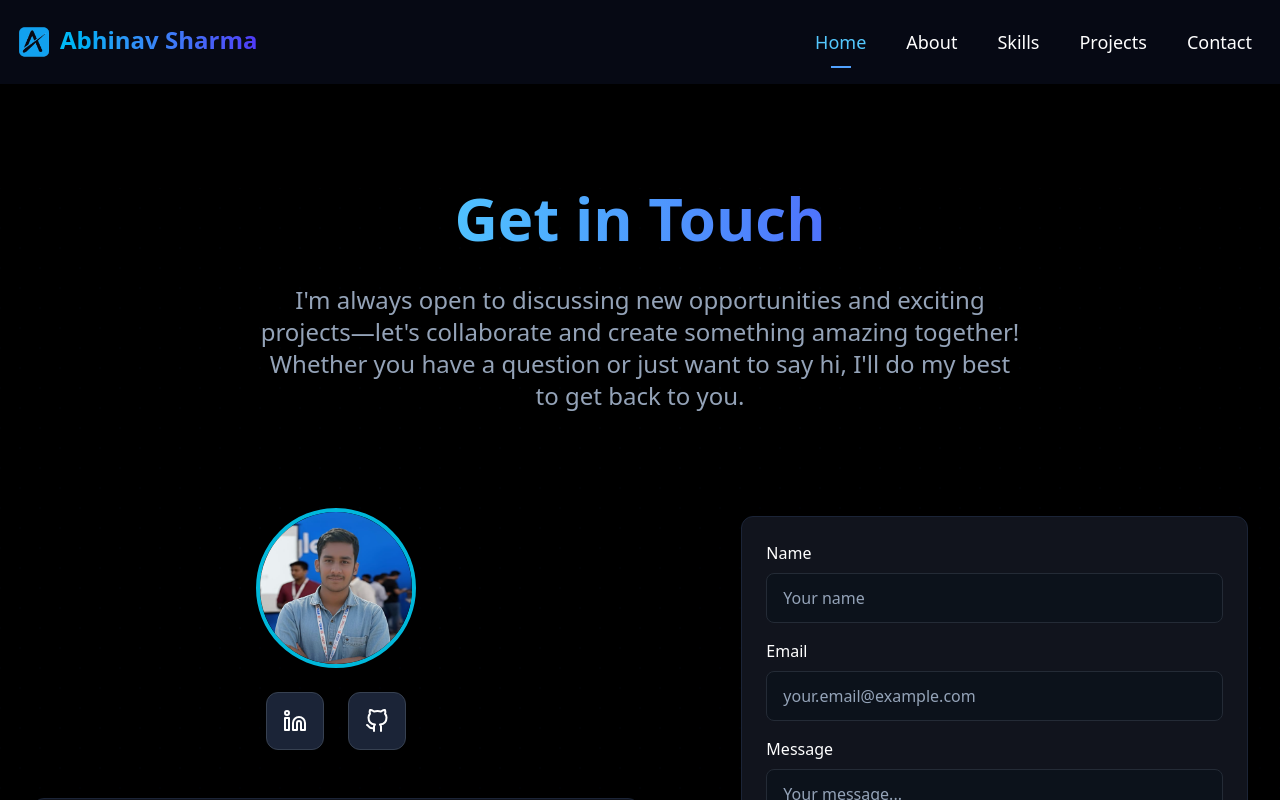
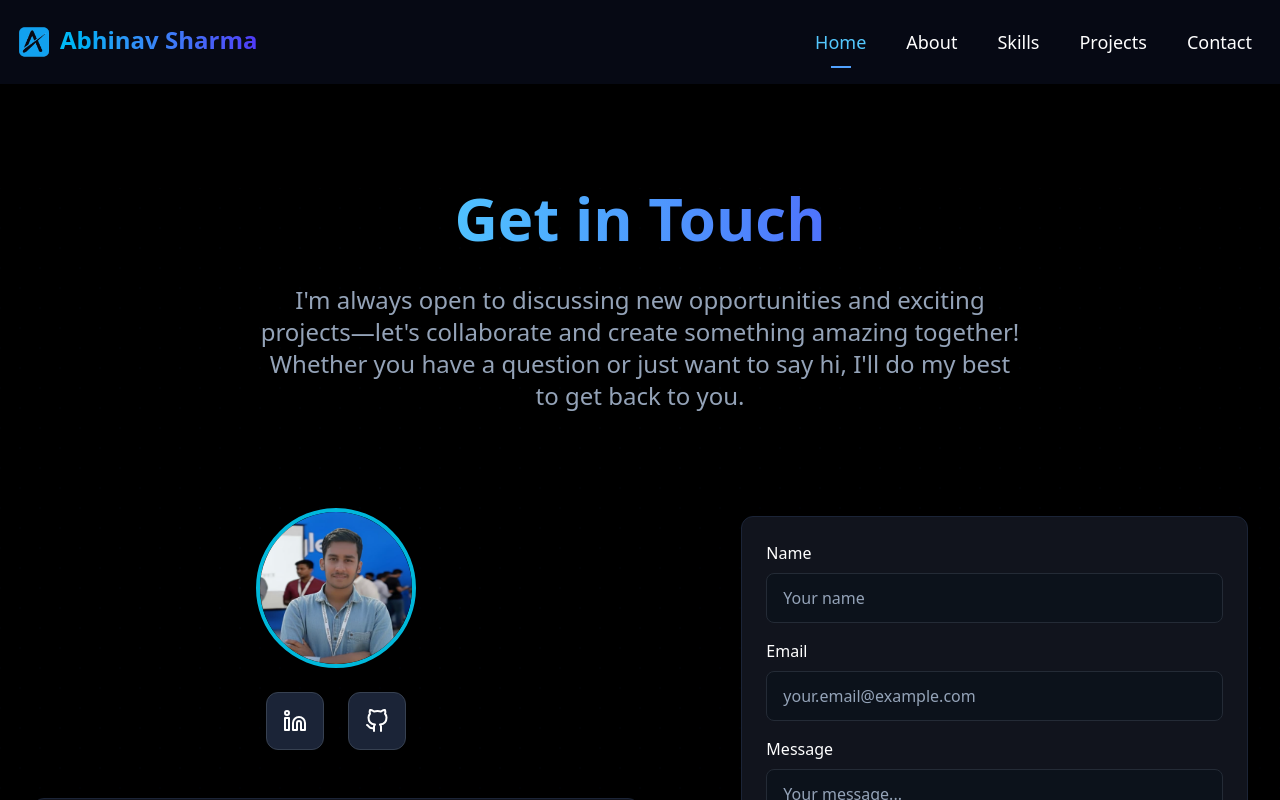
Before and after one commit to Abhinavsharma005/Portfolio, a React (Vite) app: page /contact in a window 1280 px wide. Shown: the top 800 px of the page. Built offline with nearby package versions, Linux system fonts and the light colour scheme.

Commit message:
update profile pic

```diff
--- a/src/Components/Contact.jsx
+++ b/src/Components/Contact.jsx
@@ -35,7 +35,7 @@ const AvatarSection = () => (
         {/* Circular Avatar */}
         <div className="w-40 h-40 rounded-full overflow-hidden border-4 border-cyan-500 shadow-xl mb-6">
             <img
-                src="/blue_shirt_2.png"
+                src="/blue_shirt_4.png"
                 alt="Profile Avatar"
                 className="w-50 h-60 object-cover"
             />
```
Also changed, not shown: public/blue_shirt_3.jpg (added), public/blue_shirt_4.png (added).
